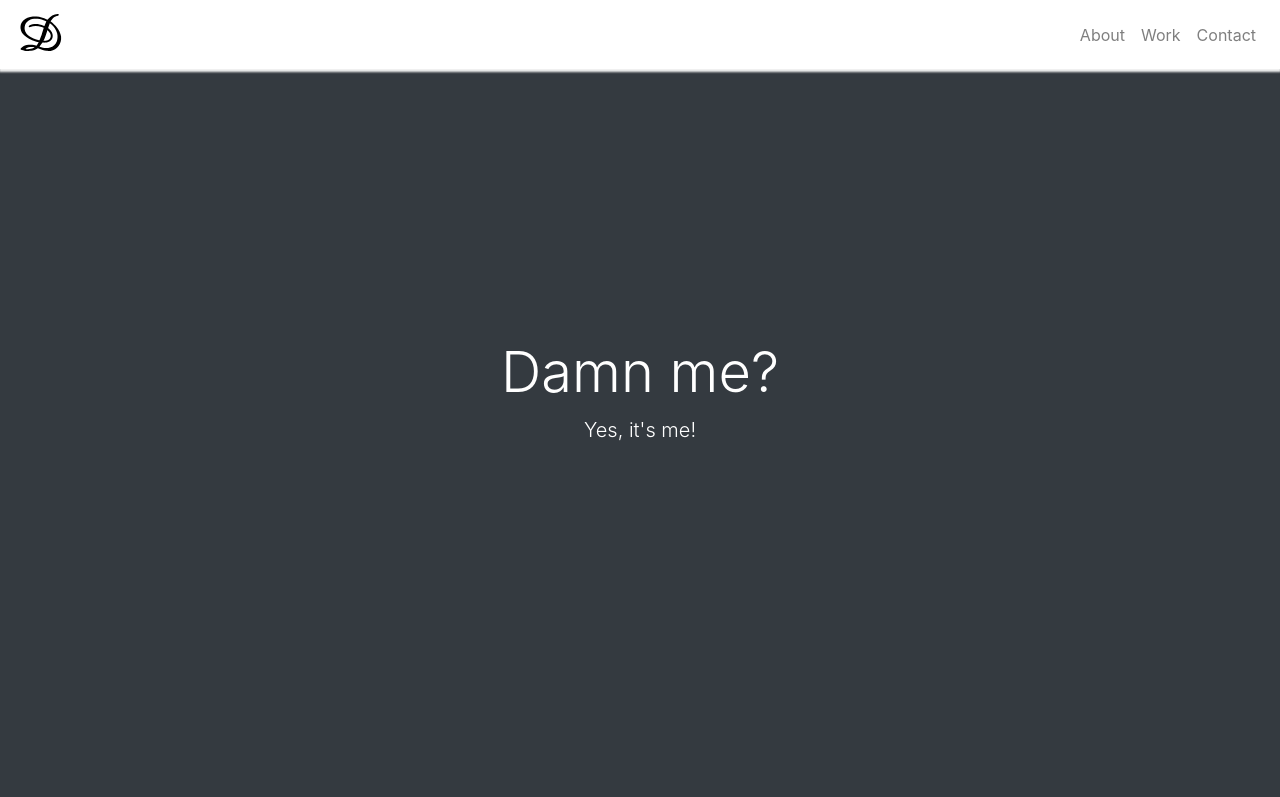
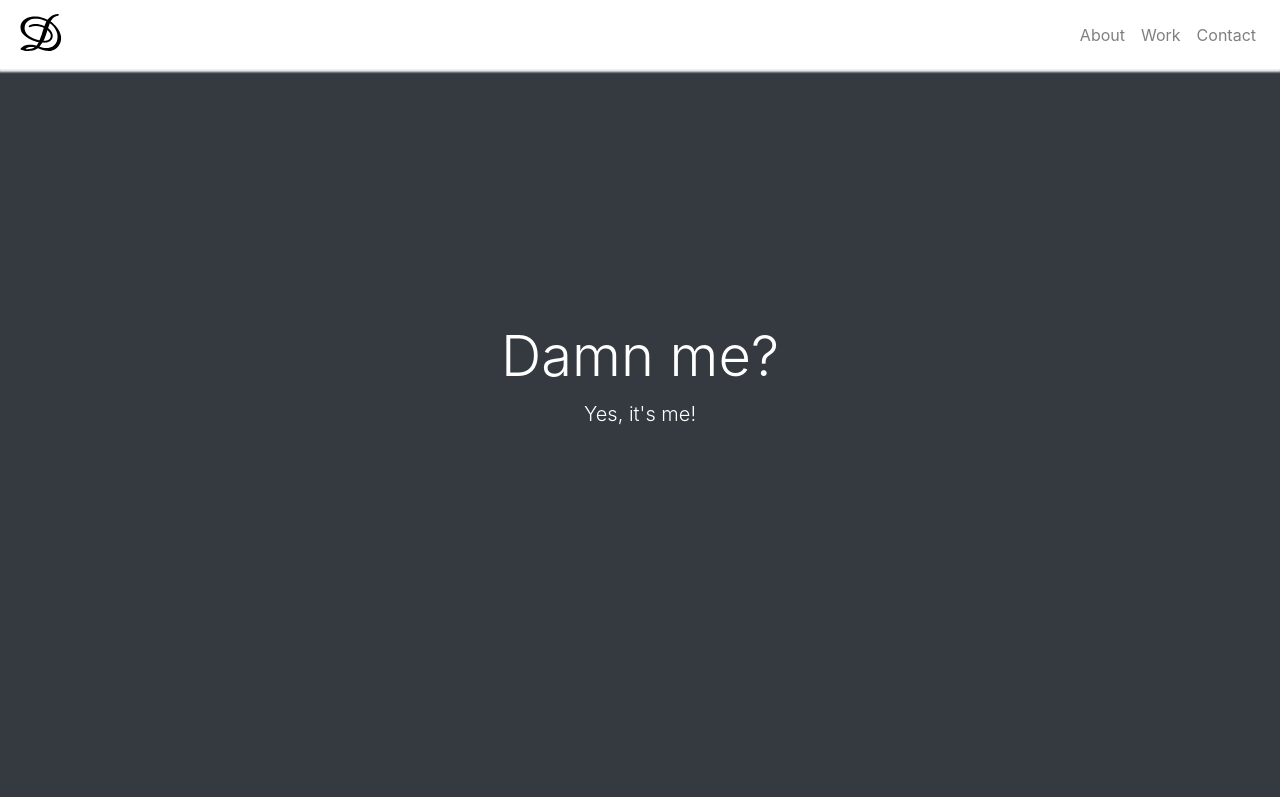
Before and after one commit to demmyhafiz/fcc-personal-portfolio, a plain HTML site: page index.html in a window 1280 px wide. Shown: the top 797 px of the page. Drawn offline with nearby package versions, Linux system fonts and the light colour scheme.

Commit message:
update fix hero section

```diff
--- a/index.html
+++ b/index.html
@@ -81,13 +81,13 @@ c786 -627 1350 -1466 1580 -2350 172 -664 147 -1444 -66 -2028 -289 -791 -937
     </nav>
 
     <div class="d-flex justify-content-center align-items-center bg-dark vh-100">
-      <div class="text-white text-center">
-        <div class="container">
+      <div class="jumbotron bg-dark text-white text-center">
+
         <h1 class="display-4">Damn me?</h1>
         <p class="lead">Yes, it's me!</p>
       </div>
       </div>
-      </div>
+
 
   <div class="card" style="width: 20rem;">
     <img src="img/img-1.jpg" alt="image 1" class="card-img-top">
```
